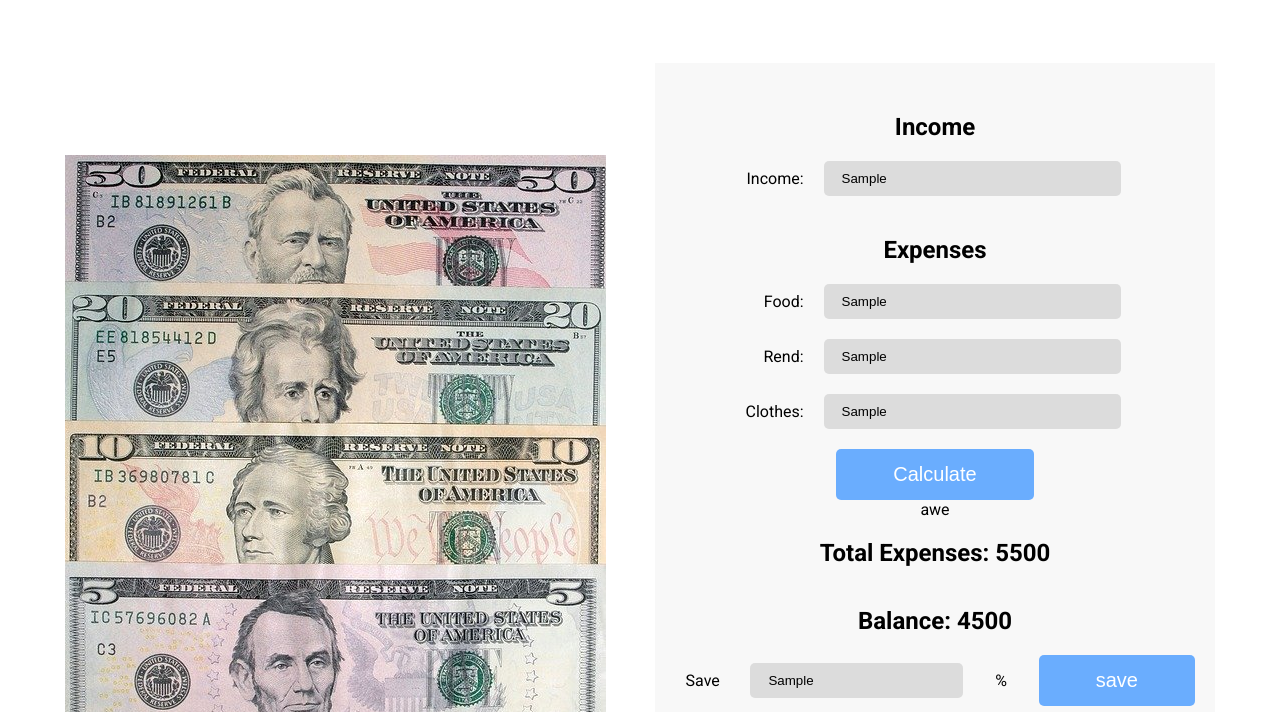
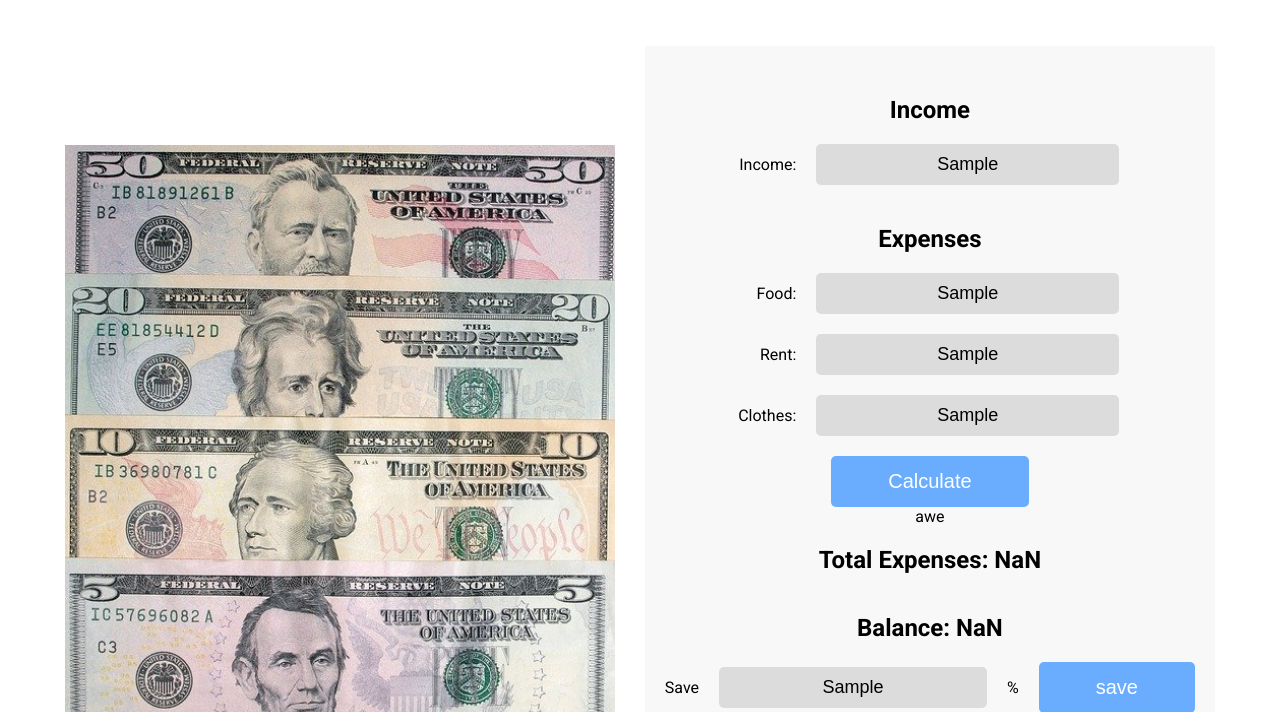
Before and after one commit to arfat-beep/-money-master, a plain HTML site: page index.html in a window 1280 px wide. Both pictures are taken after typing "Sample", "Sample", "Sample", "Sample", "Sample" into the empty fields and a click on the button "Calculate". Shown: the part 88-800 px from the top of the page. Drawn offline with Linux system fonts and the light colour scheme.

Commit message:
Calculation done

```diff
--- a/index.html
+++ b/index.html
@@ -25,28 +25,29 @@
           <input type="text" id="food" />
         </div>
         <div class="input-box">
-          <label for="rend">Rend:</label>
-          <input type="text" id="rend" />
+          <label for="rent">Rent:</label>
+          <input type="text" id="rent" />
         </div>
         <div class="input-box">
           <label for="clothes">Clothes:</label>
           <input type="text" id="clothes" />
         </div>
-        <button>Calculate</button>
+        <button id="calculate">Calculate</button>
         <div class="calculation-error">awe</div>
         <div class="calculation">
-          <h4>Total Expenses: <span>5500</span></h4>
-          <h4>Balance: <span>4500</span></h4>
+          <h4>Total Expenses: <span id="total-expenses">00</span></h4>
+          <h4>Balance: <span id="balance">00</span></h4>
         </div>
         <div class="saving">
           <label for="save">Save</label>
-          <input type="text" id="save" /> <span>%</span>
+          <input type="text" id="save" />
+          <span style="margin: 0 20px">%</span>
           <button>save</button>
         </div>
         <div class="calculation-error">awe</div>
         <div class="calculation">
-          <h4>Saving Amount: <span>2000</span></h4>
-          <h4>Remaining Balance: <span>2500</span></h4>
+          <h4>Saving Amount: <span id="savings">00</span></h4>
+          <h4>Remaining Balance: <span id="remaining">00</span></h4>
         </div>
       </div>
     </main>
--- a/script.js
+++ b/script.js
@@ -0,0 +1,35 @@
+function inputToValue(inputName) {
+  const input = document.getElementById(inputName);
+  const value = parseInt(input.value);
+  return value;
+}
+
+// calculate button handling
+document.getElementById("calculate").addEventListener("click", function () {
+  // income value
+  const incomeValue = inputToValue("income");
+
+  //   food value
+  const foodValue = inputToValue("food");
+
+  //   rent value
+  const rentValue = inputToValue("rent");
+
+  //   cloth value
+  const clothesValue = inputToValue("clothes");
+
+  //   total Expenses
+  totalExpenses = document.getElementById("total-expenses");
+
+  //   existing balance
+  const balance = document.getElementById("balance");
+
+  //   calculate total expenses
+  const totalExpensesValue = foodValue + rentValue + clothesValue;
+  totalExpenses.innerText = totalExpensesValue;
+
+  //   calculate existing balance
+  const balanceValue = incomeValue - totalExpensesValue;
+  balance.innerText = balanceValue;
+});
+// savings button handling
--- a/style.css
+++ b/style.css
@@ -7,6 +7,7 @@
   box-sizing: border-box;
 }
 body {
+  width: 100%;
   font-family: "Roboto", sans-serif;
 }
 input:focus {
@@ -27,7 +28,7 @@ button {
 /* header and heading style */
 header h1 {
   text-align: center;
-  margin-top: 48px;
+  margin: 48px 0;
 }
 label {
   padding-right: 20px;
@@ -37,11 +38,14 @@ input {
   padding: 10px 18px;
   border: none;
   border-radius: 5px;
+  text-align: center;
+  font-size: 18px;
 }
 
 /* main style  start*/
 main {
-  padding: 65px;
+  width: 100%;
+  padding: 0 65px;
   display: grid;
   grid-template-columns: repeat(2, 1fr);
   gap: 30px;
@@ -57,7 +61,9 @@ main {
     width: 100%;
   }
 }
-
+main .img img {
+  width: 100%;
+}
 main .calculation-column {
   text-align: center;
   background-color: rgb(248, 248, 248);
```
